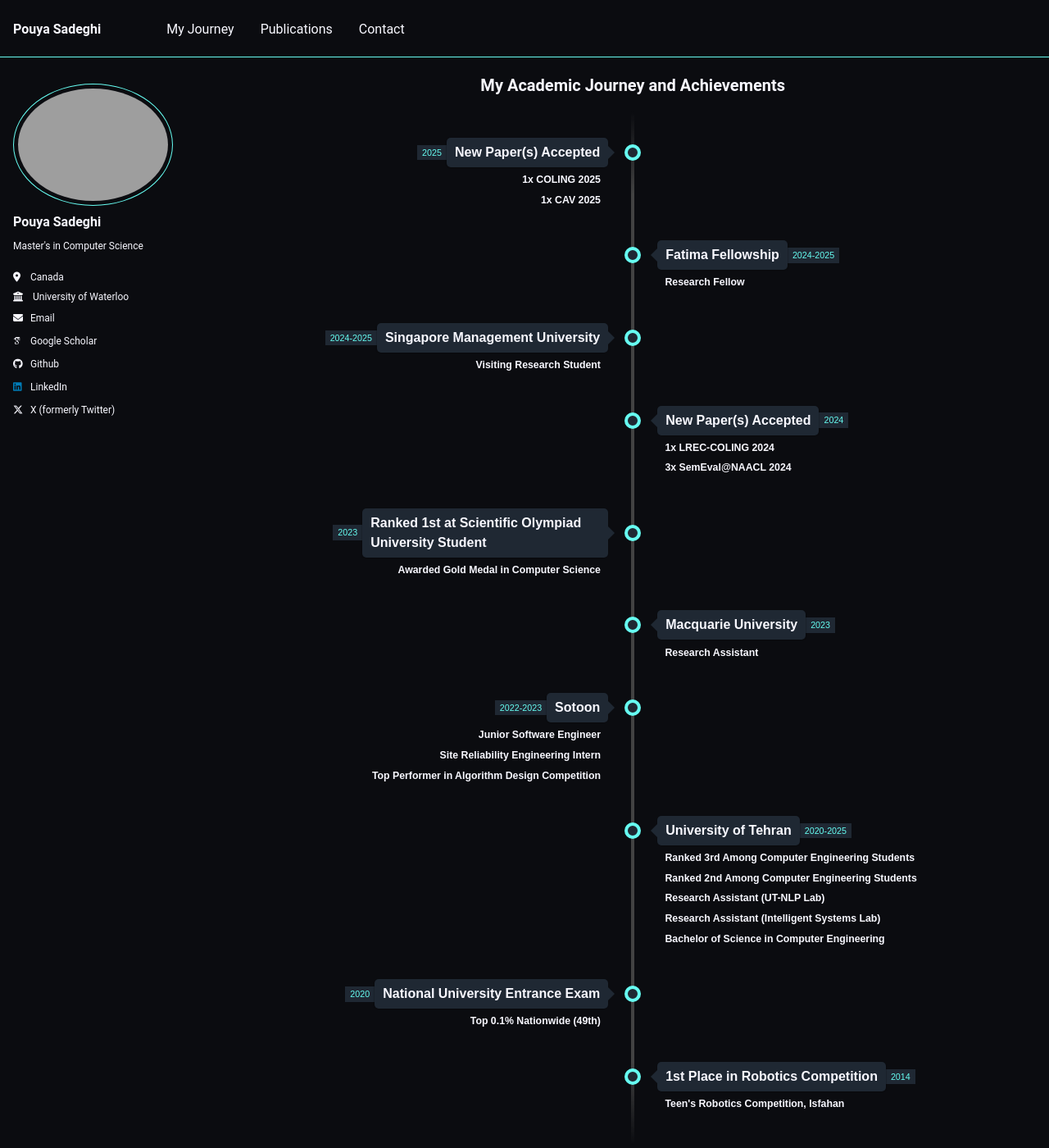
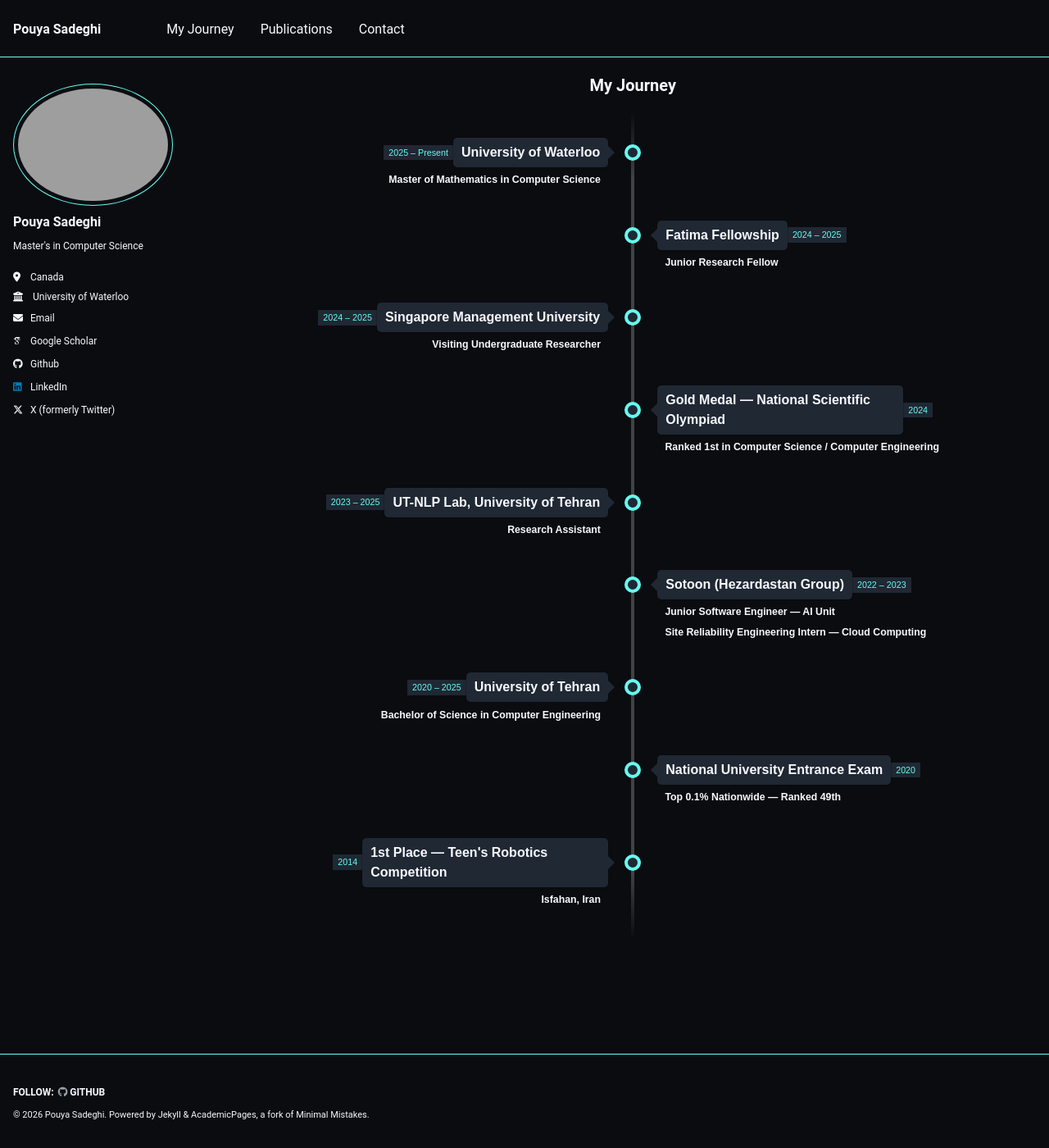
Before and after one commit to Ipouyall/Ipouyall.github.io, a Jekyll site: the page built from _pages/timeline.html, in a window 1280 px wide and 1400 px high. Shown: the whole window at 82% size. Built offline with Jekyll 4.4.1, drawn with Linux system fonts in a browser that asks for light colours; some web fonts are replaced.

Commit message:
Update timeline with academic achievements and research details

```diff
--- a/_pages/timeline.html
+++ b/_pages/timeline.html
@@ -347,7 +347,7 @@ author_profile: true
 
 <body>
 
-  <h2 style="text-align: center;">My Academic Journey and Achievements</h2>
+  <h2 style="text-align: center;">My Journey</h2>
 
   <div class="docs-section">
 
@@ -357,14 +357,18 @@ author_profile: true
       <li>
         <div class="direction-l">
           <div class="flag-wrapper">
-            <span class="flag">New Paper(s) Accepted</span>
+            <span class="flag">University of Waterloo</span>
             <span class="hover-text">Click for more</span>
-            <span class="time-wrapper"><span class="time">2025</span></span>
+            <span class="time-wrapper"><span class="time">2025 – Present</span></span>
           </div>
-          <div class="desc">1x COLING 2025</div>
-          <div class="detail">Paper titled "Extending LLMs to New Languages: A Case Study of LLaMA and Persian Adaptation" has been accepted at COLING 2025.</div>
-          <div class="desc">1x CAV 2025</div>
-          <div class="detail">Paper titled "Supermartingale Certificates for Quantitative Omega-regular Verification and Control" has been accepted at CAV 2025.</div>
+          <div class="desc">Master of Mathematics in Computer Science</div>
+          <div class="detail">
+            [Sep 2025 – Present] Pursuing a Master's degree at the David R. Cheriton School of Computer Science,
+            advised by <a href="https://uwaterloo.ca/electrical-computer-engineering/profile/srambhat" target="_blank">Prof. Sirisha Rambhatla</a>
+            and <a href="https://cs.uwaterloo.ca/~jimmylin/" target="_blank">Prof. Jimmy Lin</a>.<br><br>
+            Research focuses on multimodal reasoning and efficient inference-time scaling,
+            in collaboration with Apple Inc. Also serving as a Teaching Assistant for CS 115 and CS 230.
+          </div>
         </div>
       </li>
 
@@ -373,13 +377,13 @@ author_profile: true
           <div class="flag-wrapper">
             <span class="flag">Fatima Fellowship</span>
             <span class="hover-text">Click for more</span>
-            <span class="time-wrapper"><span class="time">2024-2025</span></span>
+            <span class="time-wrapper"><span class="time">2024 – 2025</span></span>
           </div>
-          <div class="desc">Research Fellow</div>
+          <div class="desc">Junior Research Fellow</div>
           <div class="detail">
-            Working on Multilingual and Multicultural Red Teaming of Large Language Models (LLMs).<br>
-            The Fatima Fellowship is a program offered to PhD candidates in Computer Science or Machine Learning,
-            designed to enhance their research skills and academic applications.
+            [Aug 2024 – Nov 2025] Selected as a Junior Research Fellow under the supervision of Tarek Naous.
+            Conducted multilingual and multicultural red teaming of LLMs to identify vulnerabilities
+            in low-resource languages, and benchmarked models' susceptibility to generating harmful misinformation.
           </div>
         </div>
       </li>
@@ -389,13 +393,14 @@ author_profile: true
           <div class="flag-wrapper">
             <span class="flag">Singapore Management University</span>
             <span class="hover-text">Click for more</span>
-            <span class="time-wrapper"><span class="time">2024-2025</span></span>
+            <span class="time-wrapper"><span class="time">2024 – 2025</span></span>
           </div>
-          <div class="desc">Visiting Research Student</div>
+          <div class="desc">Visiting Undergraduate Researcher</div>
           <div class="detail">
-            [Aug 2024 - Present] Conducting research on Formal Methods to ensure the safety and trustworthiness of
-            probabilistic systems, under the supervision of
-            <a href="https://djordjezikelic.github.io" target="_blank">Prof. Djordje Zikelic</a>.
+            [Aug 2024 – Feb 2025] Conducted research on formal methods for safe and trustworthy AI systems
+            under the supervision of <a href="https://djordjezikelic.github.io" target="_blank">Prof. Djordje Zikelic</a>.
+            Introduced a novel certificate to verify Linear-Time Temporal Logic (LTL) specifications
+            with probabilistic guarantees, leading to a publication at CAV 2025.
           </div>
         </div>
       </li>
@@ -403,17 +408,15 @@ author_profile: true
       <li>
         <div class="direction-r">
           <div class="flag-wrapper">
-            <span class="flag">New Paper(s) Accepted</span>
+            <span class="flag">Gold Medal — National Scientific Olympiad</span>
             <span class="hover-text">Click for more</span>
             <span class="time-wrapper"><span class="time">2024</span></span>
           </div>
-          <div class="desc">1x LREC-COLING 2024</div>
-          <div class="detail">Paper titled "Benchmarking Large Language Models for Persian: A Preliminary Study Focusing on ChatGPT" has been accepted at LREC-COLING 2024.</div>
-          <div class="desc">3x SemEval@NAACL 2024</div>
+          <div class="desc">Ranked 1st in Computer Science / Computer Engineering</div>
           <div class="detail">
-             (1) uTeBC-NLP at SemEval-2024 Task 9: Can LLMs be Lateral Thinkers?<br>
-             (2) SLPL SHROOM at SemEval 2024 Task 06: A comprehensive study on models' ability to detect hallucinations<br>
-             (3) Sharif-MGTD at SemEval-2024 Task 8: A Transformer-Based Approach to Detect Machine-Generated Text
+            Awarded the Gold Medal for achieving 1st place in the 28th Iranian University Scientific Olympiad
+            (Computer Science branch), a national competition where university students from across the country
+            compete in their major fields.
           </div>
         </div>
       </li>
@@ -421,17 +424,17 @@ author_profile: true
       <li>
         <div class="direction-l">
           <div class="flag-wrapper">
-            <span class="flag">Ranked 1st at Scientific Olympiad University Student</span>
+            <span class="flag">UT-NLP Lab, University of Tehran</span>
             <span class="hover-text">Click for more</span>
-            <span class="time-wrapper"><span class="time">2023</span></span>
+            <span class="time-wrapper"><span class="time">2023 – 2025</span></span>
           </div>
-          <div class="desc">Awarded Gold Medal in Computer Science</div>
+          <div class="desc">Research Assistant</div>
           <div class="detail">
-            This is a national competition held in several stages,
-            where university students from across the country compete in their major fields.
-            I participated as a Computer Engineering student from the University of Tehran,
-            competing against both Computer Engineering and Computer Science students.
-            I was proud to secure first place in the Computer Science section and receive the gold medal.
+            [Apr 2023 – Feb 2025] Worked under the supervision of
+            <a href="https://yyaghoobzadeh.github.io" target="_blank">Prof. Yadollah Yaghoobzadeh</a>
+            on natural language processing research. Studied methods to extend LLMs to new languages,
+            designed frameworks for lateral thinking in LLMs, and developed Persian-language benchmarks —
+            resulting in three published papers at COLING, LREC-COLING, and SemEval.
           </div>
         </div>
       </li>
@@ -439,78 +442,59 @@ author_profile: true
       <li>
         <div class="direction-r">
           <div class="flag-wrapper">
-            <span class="flag">Macquarie University</span>
+            <span class="flag">Sotoon (Hezardastan Group)</span>
             <span class="hover-text">Click for more</span>
-            <span class="time-wrapper"><span class="time">2023</span></span>
+            <span class="time-wrapper"><span class="time">2022 – 2023</span></span>
           </div>
-          <div class="desc">Research Assistant</div>
-          <div class="detail">[Apr 2023 - Oct 2023] At the DataScience lab, under the supervision of <a
-              href="https://researchers.mq.edu.au/en/persons/amin-beheshti" target="_blank">Prof. Amin Beheshti</a>.
-          </div>
+          <div class="desc">Junior Software Engineer — AI Unit</div>
+          <div class="detail">[Sep 2022 – Mar 2023] Optimized runtime performance of language models in production
+            and built ML workflows using Apache Airflow and MLflow.</div>
+          <div class="desc">Site Reliability Engineering Intern — Cloud Computing</div>
+          <div class="detail">[Jul 2022 – Sep 2022] Developed a decentralized systemd alternative for cloud services,
+            leveraging Golang, Docker, Kubernetes, and Ansible.</div>
         </div>
       </li>
 
       <li>
         <div class="direction-l">
           <div class="flag-wrapper">
-            <span class="flag">Sotoon</span>
+            <span class="flag">University of Tehran</span>
             <span class="hover-text">Click for more</span>
-            <span class="time-wrapper"><span class="time">2022-2023</span></span>
+            <span class="time-wrapper"><span class="time">2020 – 2025</span></span>
           </div>
-          <div class="desc">Junior Software Engineer</div>
-          <div class="detail">[Sep 2022 - Mar 2023] Junior Software Engineer in the Artificial Intelligence department.</div>
-          <div class="desc">Site Reliability Engineering Intern</div>
-          <div class="detail">[Jul 2022 - Sep 2022] Worked as an intern in the Cloud Computing department.</div>
-          <div class="desc">Top Performer in Algorithm Design Competition</div>
-          <div class="detail">[Apr 2022] Ranked among the top participants in an algorithm design competition organized by Sotoon.</div>
+          <div class="desc">Bachelor of Science in Computer Engineering</div>
+          <div class="detail">
+            [Nov 2020 – Feb 2025] Graduated with a GPA of 19.06/20 (faculty average: 15.10),
+            ranked 2nd among all Computer Engineering graduates in my cohort.
+          </div>
         </div>
       </li>
 
       <li>
         <div class="direction-r">
           <div class="flag-wrapper">
-            <span class="flag">University of Tehran</span>
+            <span class="flag">National University Entrance Exam</span>
             <span class="hover-text">Click for more</span>
-            <span class="time-wrapper"><span class="time">2020-2025</span></span>
+            <span class="time-wrapper"><span class="time">2020</span></span>
           </div>
-            <div class="desc">Ranked 3rd Among Computer Engineering Students</div>
-            <div class="detail">[Third year] Ranked 3rd out of 91 Computer Engineering students in the ECE Department.</div>
-            <div class="desc">Ranked 2nd Among Computer Engineering Students</div>
-            <div class="detail">[Second year] Ranked 2nd out of 91 Computer Engineering students in the ECE Department.</div>
-            <div class="desc">Research Assistant (UT-NLP Lab)</div>
-            <div class="detail">[Apr 2023 - Present] Working under the supervision of <a href="https://yyaghoobzadeh.github.io" target="_blank">Prof. Yadollah Yaghoobzadeh</a>, focusing on natural language processing (NLP) research.</div>
-            <div class="desc">Research Assistant (Intelligent Systems Lab)</div>
-            <div class="detail">[Summer 2023] Conducted research at the intelligent systems lab, under the supervision of <a href="https://scholar.google.com/citations?user=E-QpN74AAAAJ&hl=en" target="_blank">Prof. Azadeh Shakery</a>, focusing on Graph Neural Networks (GNNs) for hate-speech detection in low-resource languages, as a summer internship.</div>
-            <div class="desc">Bachelor of Science in Computer Engineering</div>
-            <div class="detail">[2020-2025] Pursuing undergraduate studies in Computer Engineering at the University of Tehran.</div>
+          <div class="desc">Top 0.1% Nationwide — Ranked 49th</div>
+          <div class="detail">Ranked 49th out of approximately 160,000 participants (Mathematics & Physics stream)
+            in the Iranian National University Entrance Exam, among over one million total test-takers.</div>
         </div>
       </li>
 
       <li>
         <div class="direction-l">
           <div class="flag-wrapper">
-            <span class="flag">National University Entrance Exam</span>
-            <span class="hover-text">Click for more</span>
-            <span class="time-wrapper"><span class="time">2020</span></span>
-          </div>
-          <div class="desc">Top 0.1% Nationwide (49th)</div>
-          <div class="detail">Ranked in the top 0.1% of participants (49th out of 116,000) in the Iranian National University Entrance Exam,
-            among over one million participants.</div>
-        </div>
-      </li>
-
-      <li>
-        <div class="direction-r">
-          <div class="flag-wrapper">
-            <span class="flag">1st Place in Robotics Competition</span>
+            <span class="flag">1st Place — Teen's Robotics Competition</span>
             <span class="hover-text">Click for more</span>
             <span class="time-wrapper"><span class="time">2014</span></span>
           </div>
-          <div class="desc">Teen's Robotics Competition, Isfahan</div>
+          <div class="desc">Isfahan, Iran</div>
           <div class="detail">
-            [2014] Achieved 1st place in a robotics competition for teens held in Isfahan.
-            This competition focused on simple and creative robot design,
-            and challenged participants to build robots that would fight against one another and knock them out.
+            Achieved 1st place in a robotics competition for teens held in Isfahan,
+            focused on creative robot design and combat — perhaps the earliest sign that
+            building intelligent systems was going to be a theme.
           </div>
         </div>
       </li>
```
